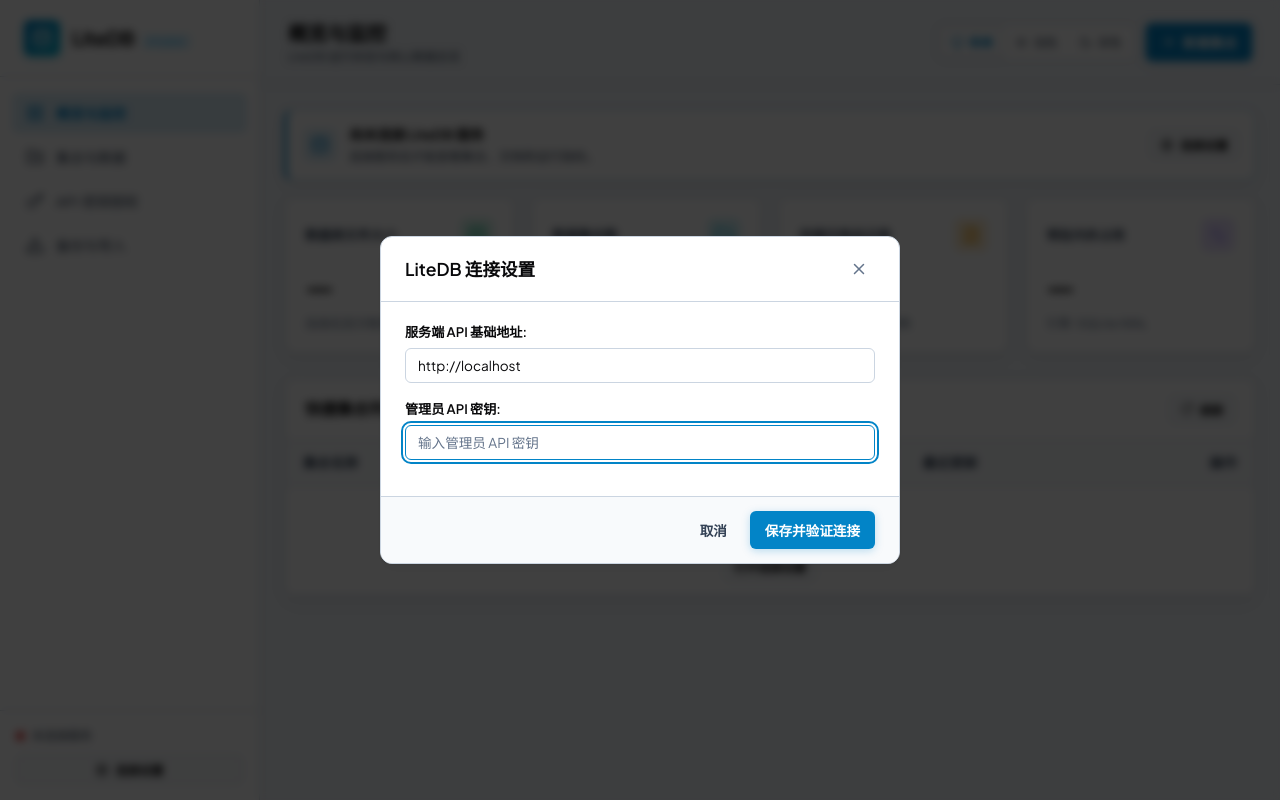
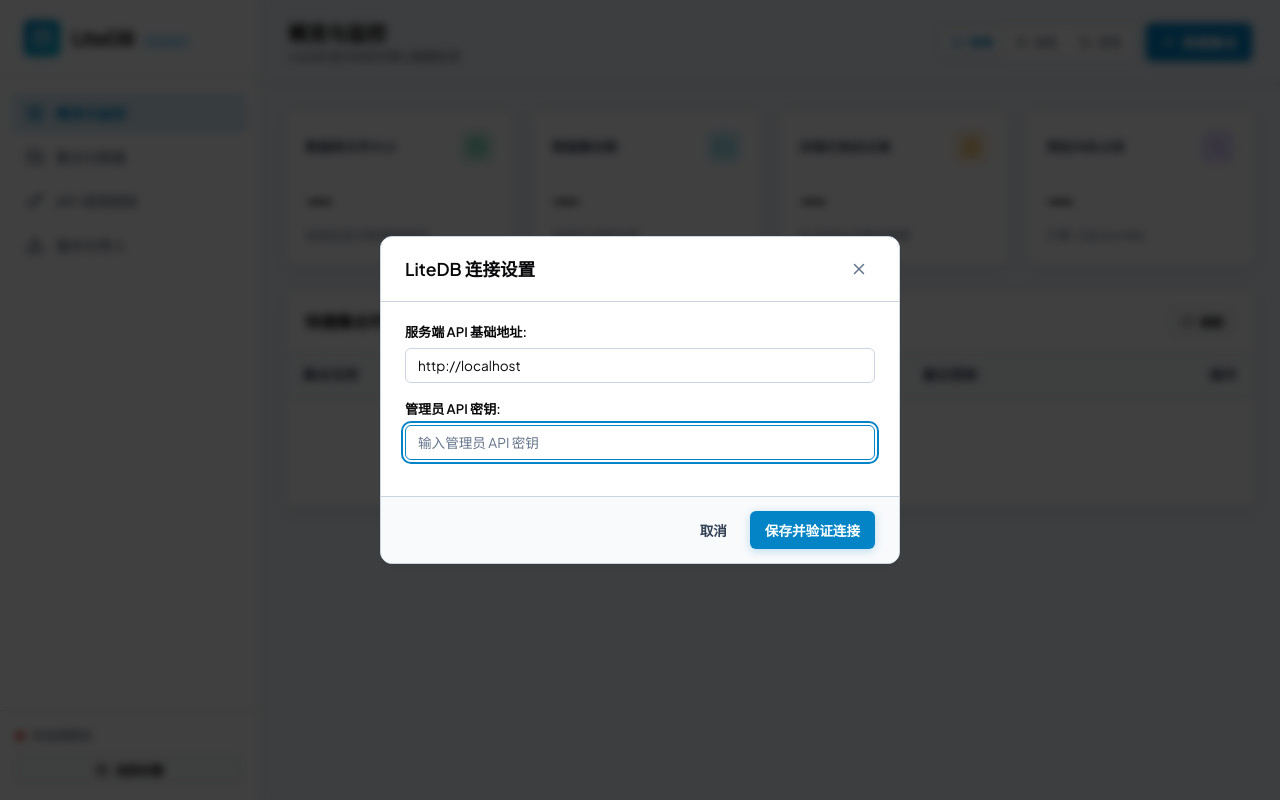
Before and after one commit to mintoneko/LitedbStudio, a Vue app in the folder packages/studio/: page /#/dashboard in a window 1280 px wide. Built offline with nearby package versions, Linux system fonts and the light colour scheme.

Commit message:
Remove top connection banner from dashboard

```diff
--- a/packages/studio/src/components/DashboardView.vue
+++ b/packages/studio/src/components/DashboardView.vue
@@ -1,24 +1,5 @@
 <template>
   <div class="dashboard-view">
-    <div
-      v-if="!isConnected || isConnecting"
-      :class="['connection-banner', isConnecting ? 'connecting' : '']"
-    >
-      <div class="connection-banner-icon">
-        <Database :size="18" />
-      </div>
-      <div class="connection-banner-copy">
-        <strong>{{ isConnecting ? '正在连接 LiteDB 服务' : '尚未连接 LiteDB 服务' }}</strong>
-        <span>
-          {{ isConnecting ? '正在读取数据库状态，请稍候。' : '连接服务后才能查看集合、文档和运行指标。' }}
-        </span>
-      </div>
-      <button class="btn btn-secondary btn-sm" @click="isSettingsOpen = true">
-        <Settings :size="14" />
-        <span>连接设置</span>
-      </button>
-    </div>
-
     <!-- Stat Cards Grid -->
     <div class="stats-grid">
       <div class="stat-card">
@@ -135,7 +116,7 @@
 
 <script setup>
 import { computed } from 'vue';
-import { Database, Folder, FileText, Activity, RotateCw, Settings } from 'lucide-vue-next';
+import { Database, Folder, FileText, Activity, RotateCw } from 'lucide-vue-next';
 import { useLiteDB } from '../composables/useLiteDB.js';
 
 const emit = defineEmits(['goto-collection']);
@@ -180,53 +161,6 @@
 </script>
 
 <style scoped>
-.connection-banner {
-  display: flex;
-  align-items: center;
-  gap: 12px;
-  padding: 14px 16px;
-  margin-bottom: 16px;
-  background: var(--bg-card);
-  border: 1px solid rgba(2, 132, 199, 0.35);
-  border-left: 3px solid var(--color-primary);
-  border-radius: var(--radius-md);
-  box-shadow: var(--shadow-card);
-}
-
-.connection-banner.connecting {
-  border-left-color: var(--color-warning);
-}
-
-.connection-banner-icon {
-  width: 34px;
-  height: 34px;
-  display: flex;
-  align-items: center;
-  justify-content: center;
-  flex-shrink: 0;
-  border-radius: 8px;
-  color: var(--color-primary);
-  background: rgba(2, 132, 199, 0.12);
-}
-
-.connection-banner-copy {
-  display: flex;
-  flex-direction: column;
-  gap: 2px;
-  min-width: 0;
-  flex: 1;
-}
-
-.connection-banner-copy strong {
-  font-size: 0.88rem;
-  color: var(--text-main);
-}
-
-.connection-banner-copy span {
-  font-size: 0.78rem;
-  color: var(--text-muted);
-}
-
 .empty-state-content {
   display: inline-flex;
   flex-direction: column;
@@ -318,15 +252,6 @@
 }
 
 @media (max-width: 640px) {
-  .connection-banner {
-    align-items: flex-start;
-    flex-wrap: wrap;
-  }
-
-  .connection-banner .btn {
-    width: 100%;
-  }
-
   .table-scroll-note {
     display: block;
     padding: 6px 12px;
```
